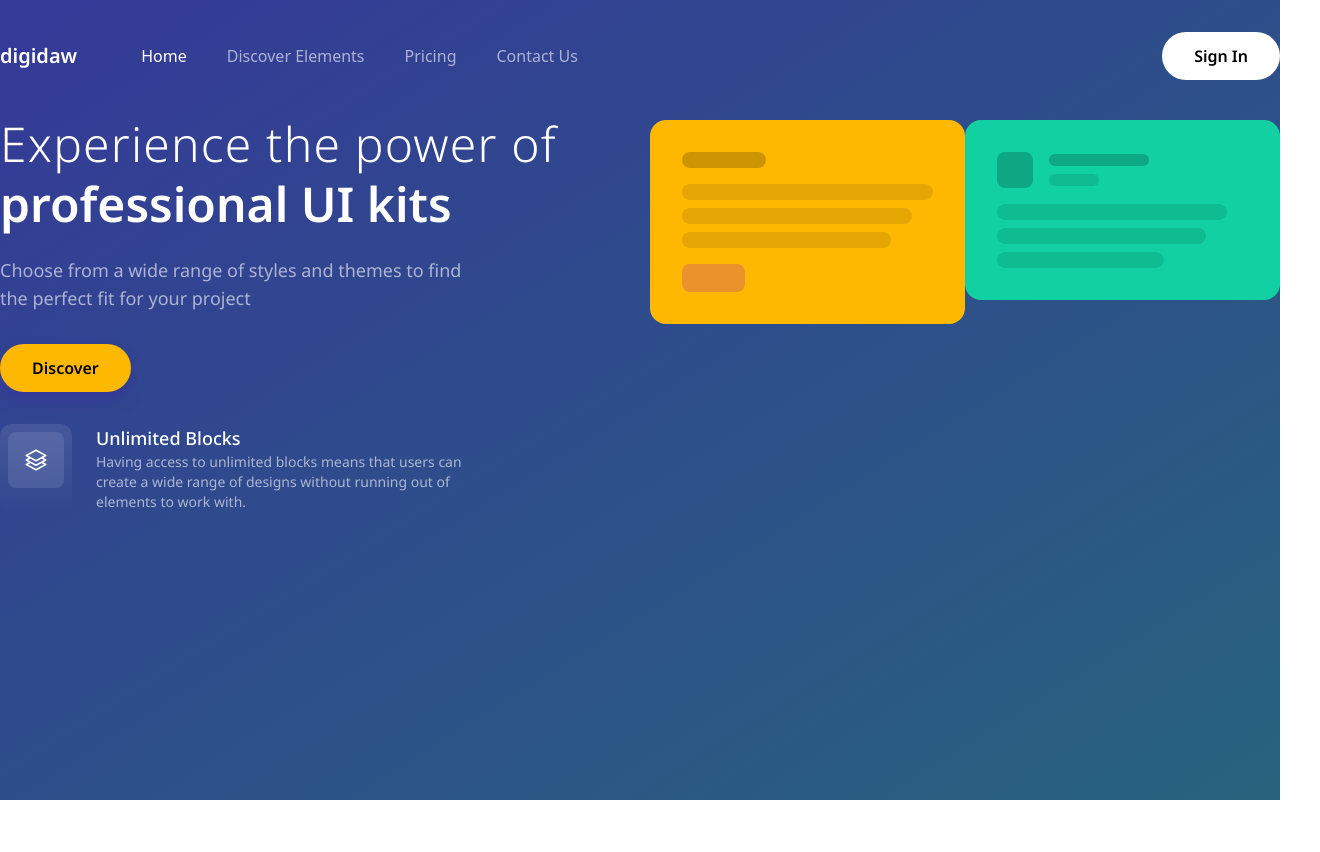
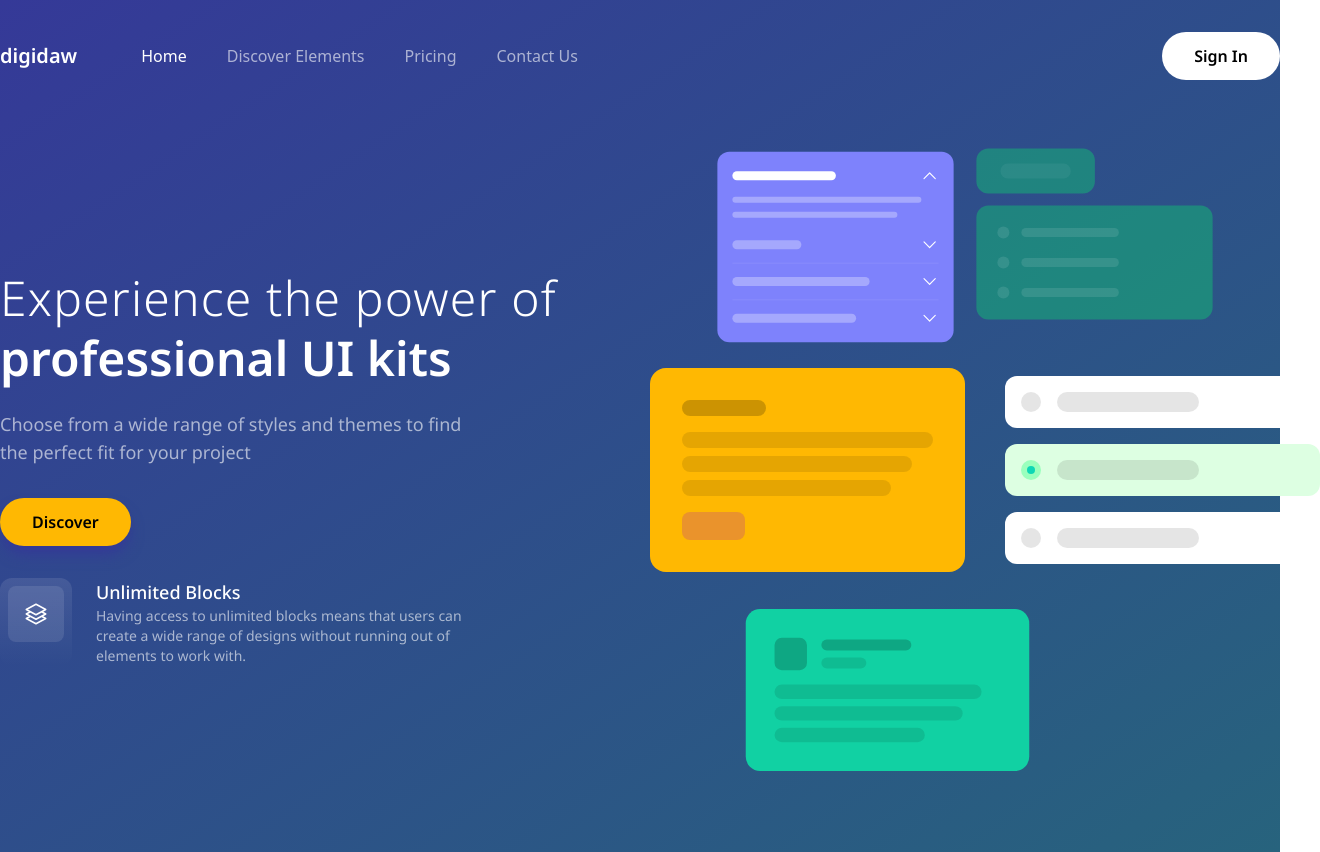
Before and after one commit to izzudin26/codedesign, a React (Vite) app: page /digidaw in a window 1280 px wide. Shown: the whole page, 1320 px wide, since content can reach past the window. Before the commit the page ends 800 px from the top, so only its background shows below. Built offline with nearby package versions, Linux system fonts and the light colour scheme.

Commit message:
digidaw: finish desktop layout

```diff
--- a/src/digidaw/Page.tsx
+++ b/src/digidaw/Page.tsx
@@ -2,17 +2,18 @@ import DigidawNavbar from "@digidaw/Components/Navbar";
 import "@digidaw/Assets/digidaw.css";
 import { HiOutlineSquare3Stack3D } from "react-icons/hi2";
 import DigidawCardYellow from "@digidaw/Components/CardYellow";
-// import DigidawThreeWhiteCard from "@digidaw/Components/ThreeWhiteCard";
-// import DigidawPurpleCard from "@digidaw/Components/PurpleCard";
+import DigidawThreeWhiteCard from "@digidaw/Components/ThreeWhiteCard";
+import DigidawPurpleCard from "@digidaw/Components/PurpleCard";
 import DigidawIdentityGreenCard from "@digidaw/Components/IdentityGreenCard";
+import DigidawGreenCard from "@digidaw/Components/GreenCard";
 
 export default function DigidawPage() {
   return (
     <div className="w-full flex min-h-[100svh] bg-gradient-to-br from-digidaw-primary to-digidaw-secondary">
       <div className="container mx-auto px-5 lg:px-0 py-8">
         <DigidawNavbar />
-        <div className="grid grid-cols-2 gap-5 mt-10">
-          <div className="flex flex-col w-full">
+        <div className="grid grid-cols-1 xl:grid-cols-2 gap-5 mt-10">
+          <div className="flex flex-col w-full justify-center">
             <h2 className="text-5xl text-white font-notoSans font-light tracking-wide">
               Experience the power of
             </h2>
@@ -49,13 +50,21 @@ export default function DigidawPage() {
             </div>
           </div>
           {/* Cards */}
-          <div className="flex relative w-full">
-            <div className="w-1/2">
+          <div className="hidden xl:flex relative w-full min-h-[700px] items-center justify-center">
+            <div className="w-1/2 scale-75 absolute left-7 top-0">
+              <DigidawPurpleCard />
+            </div>
+            <div className="w-1/2 scale-75 absolute right-7 top-0">
+              <DigidawGreenCard />
+            </div>
+            <div className="w-1/2 absolute left-0">
               <DigidawCardYellow />
             </div>
-            <div className="w-1/2">
+            <div className="w-1/2 absolute -right-10">
+              <DigidawThreeWhiteCard />
+            </div>
+            <div className="w-1/2 scale-90 absolute left-20 bottom-10">
               <DigidawIdentityGreenCard />
-              {/* <DigidawThreeWhiteCard /> */}
             </div>
           </div>
         </div>
```
